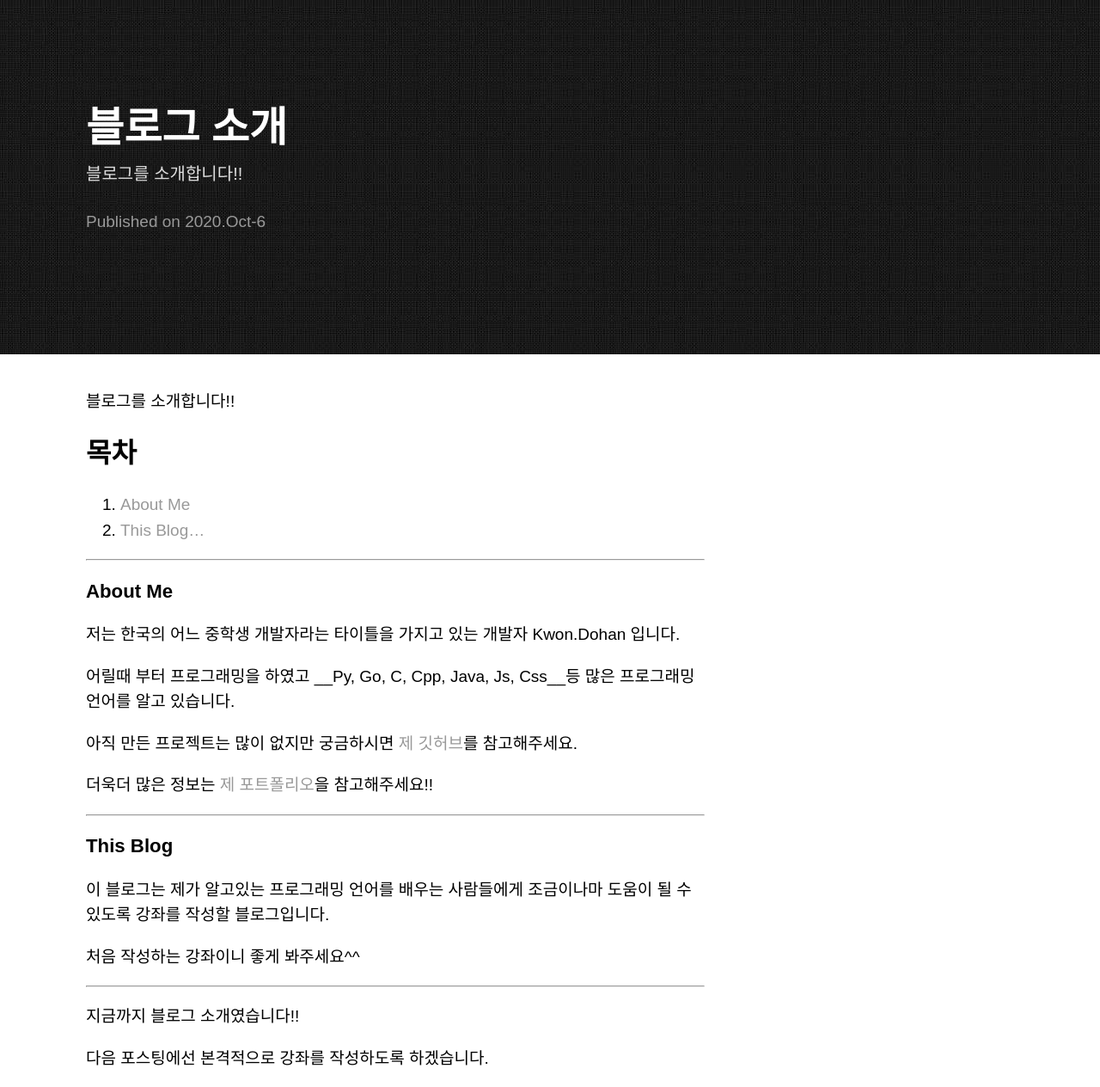
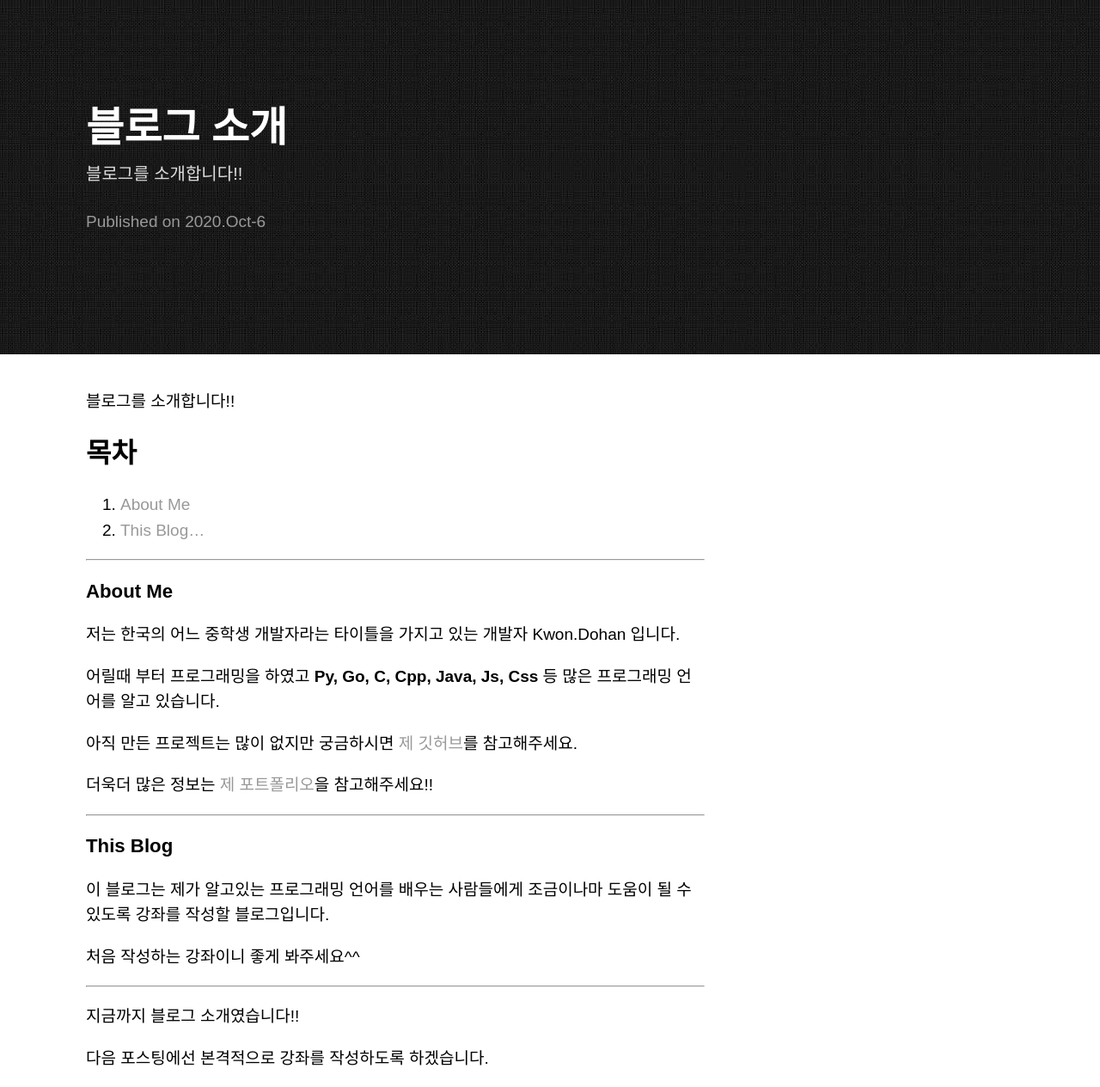
Before and after one commit to dohan01/blog, a Jekyll site: the page built from _posts/2020-10-06-about-blog.markdown, in a window 1280 px wide. Shown: the whole page at 86% size. Built offline with Jekyll 4.4.1, drawn with Linux system fonts in a browser that asks for light colours; some web fonts are replaced.

```diff
--- a/_posts/2020-10-06-about-blog.markdown
+++ b/_posts/2020-10-06-about-blog.markdown
@@ -18,7 +18,7 @@ date:   2020-10-06 17:00:00 +0900
 
 저는 한국의 어느 중학생 개발자라는 타이틀을 가지고 있는 개발자 Kwon.Dohan 입니다.
 
-어릴때 부터 프로그래밍을 하였고 __Py, Go, C, Cpp, Java, Js, Css__등 많은 프로그래밍 언어를 알고 있습니다.
+어릴때 부터 프로그래밍을 하였고 __Py, Go, C, Cpp, Java, Js, Css__ 등 많은 프로그래밍 언어를 알고 있습니다.
 
 아직 만든 프로젝트는 많이 없지만 궁금하시면 [제 깃허브](https://github.com/white-HAK)를 참고해주세요.
 
```
